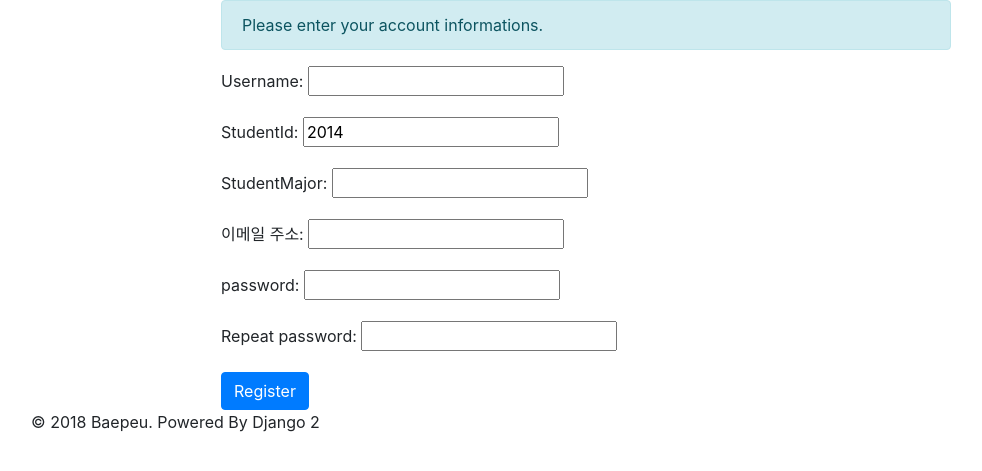
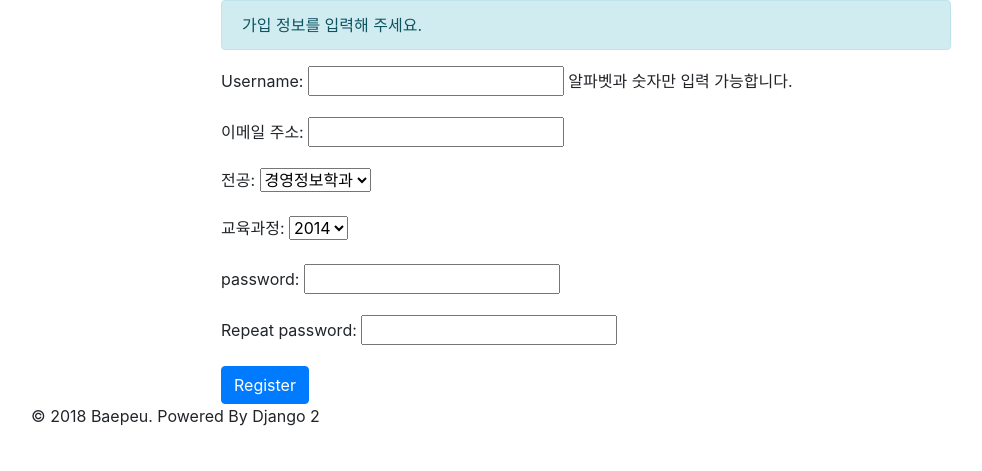
Before and after one commit to Mingyu-Park95/Gnu-graduate-management, a Django app: page /register/ in a window 1280 px wide. Shown: the part 56-527 px from the top of the page, without its empty margins (54-1036 px from the left). Run offline with Django 3.2, Linux system fonts and the light colour scheme; some libraries are stand-ins or nearby versions.

Commit message:
Change studentId and studentMajor, Charfield to Choicefield in  login form

```diff
--- a/accounts/forms.py
+++ b/accounts/forms.py
@@ -1,21 +1,25 @@
 from django import forms
 # from django.contrib.auth.forms import UserCreationForm, UserChangeForm
+from django.core.exceptions import ValidationError
 from django.core.validators import RegexValidator
 
 from django.forms import CharField, SlugField
 
 from .models import CustomUser
 
+studentId = ((2014, 2014), (2015, 2015), (2016, 2016), (2017, 2017), (2018, 2018), (2019, 2019))
+studentMajor = (('경영정보학과', '경영정보학과'), ('경영학과', '경영학과'), ('국제통상학과', '국제통상학과'), ('회계학과', '회계학과'))
+
 
 class CustomUserCreationForm(forms.ModelForm):
-
+    studentMajor = forms.ChoiceField(widget=forms.Select, choices=studentMajor, label='전공')
+    studentId = forms.ChoiceField(widget=forms.Select, choices=studentId, label='교육과정')
     password = forms.CharField(label='password', widget=forms.PasswordInput)
     password2 = forms.CharField(label='Repeat password', widget=forms.PasswordInput)
-    # username = forms.CharField(validators=[RegexValidator(regex='a-zA-Z0-9')])
 
     class Meta:
         model = CustomUser
-        fields = ['username', 'studentId', 'studentMajor', 'email']
+        fields = ['username', 'email', 'studentMajor', 'studentId']
 
 
 class CustomUserChangeForm(forms.ModelForm):
--- a/accounts/models.py
+++ b/accounts/models.py
@@ -4,7 +4,7 @@ from django.db import models
 
 
 class CustomUser(AbstractUser):
-    username = models.CharField(max_length=20, unique=True, primary_key=True, validators=[RegexValidator(regex='^[a-zA-Z0-9]+$')])
+    username = models.CharField(max_length=20, unique=True, primary_key=True, validators=[RegexValidator(regex='^[a-zA-Z0-9]+$')], help_text='알파벳과 숫자만 입력 가능합니다.')
     studentId = models.IntegerField(default=2014)
     studentMajor = models.CharField(max_length=30)
 #  RegexValidator=['a-zA-Z0-9']
--- a/accounts/templates/registration/register.html
+++ b/accounts/templates/registration/register.html
@@ -6,7 +6,7 @@
 <div class="row">
         <div class="col-md-2"></div>
         <div class="col-md-8 panel panel-default">
-            <div class="alert alert-info">Please enter your account informations.</div>
+            <div class="alert alert-info">가입 정보를 입력해 주세요.</div>
             <form action="" method="post">
                 {{form.as_p}}
                 {% csrf_token %}
```
Also changed, not shown: accounts/templates/registration/mypage.html (added, +10 -0 lines).
